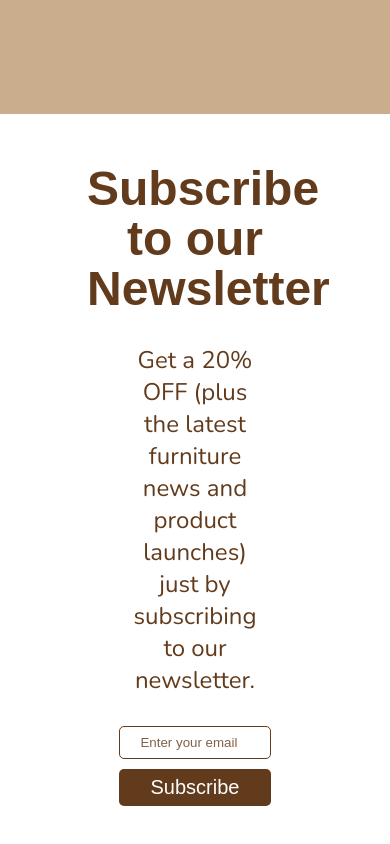
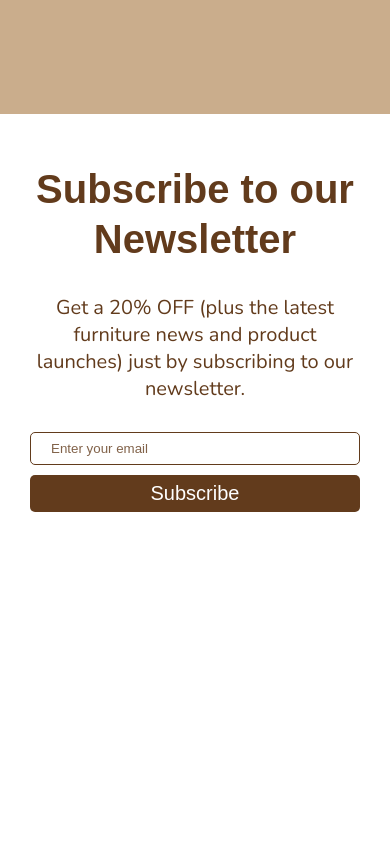
Before and after one commit to realLehre/woods, a website built with Parcel: page index.html in a window 390 px wide. Shown: the part 5965-6809 px from the top of the page. After the commit the page ends 6527 px from the top, so only its background shows below. Built offline with nearby package versions, Linux system fonts and the light colour scheme; a small style sheet from the web is missing; a web font is replaced by a local one.

Commit message:
completed newsletter section

```diff
--- a/src/scss/_screen.scss
+++ b/src/scss/_screen.scss
@@ -182,15 +182,10 @@
     }
 
     #newsletter {
-      max-width: 1400px;
-      padding: 0 60px;
-      margin-bottom: 50px;
+      padding: 0 30px;
     }
     .newsletter-container {
       width: 80%;
-      margin: 0 auto;
-      color: c.$maincolor;
-      text-align: center;
       & h4 {
         font-size: map-get(c.$font-sizes, section-heading-texts);
         @include c.secFont;
@@ -200,30 +195,17 @@
       & p {
         font-size: map-get(c.$font-sizes, main-contents);
         margin: 30px auto;
-        width: 60%;
+        width: 100%;
       }
 
       & form {
-        width: 70%;
+        width: 100%;
         @include c.flex(column);
-        margin: 0 auto;
 
         & input {
           width: 100%;
-          padding: 8px 20px;
-          outline: none;
-          border: 1.5px solid c.$maincolor;
-          border-radius: 5px;
-
-          &::placeholder {
-            color: c.$maincolor;
-            opacity: 0.8;
-          }
         }
         & button {
-          display: block;
-          background: c.$maincolor;
-          padding: 7px 30px;
           width: 100%;
           margin-left: 0px;
           margin-top: 10px;
@@ -508,6 +490,38 @@
         }
       }
     }
+
+    #newsletter {
+      padding: 0 30px;
+    }
+    .newsletter-container {
+      width: 100%;
+      & h4 {
+        font-size: map-get(c.$font-sizes, section-heading-texts-mobile);
+        @include c.secFont;
+        line-height: 50px;
+      }
+
+      & p {
+        font-size: map-get(c.$font-sizes, main-contents-mobile);
+        margin: 30px auto;
+        width: 100%;
+      }
+
+      & form {
+        width: 100%;
+        @include c.flex(column);
+
+        & input {
+          width: 100%;
+        }
+        & button {
+          width: 100%;
+          margin-left: 0px;
+          margin-top: 10px;
+        }
+      }
+    }
   }
 }
 
--- a/src/scss/main.scss
+++ b/src/scss/main.scss
@@ -515,10 +515,12 @@ body {
 }
 
 #newsletter {
-  padding: 0 30px;
+  max-width: 1400px;
+  padding: 0 60px;
+  margin-bottom: 50px;
 }
 .newsletter-container {
-  width: 80%;
+  width: 100%;
   margin: 0 auto;
   color: c.$maincolor;
   text-align: center;
@@ -531,7 +533,7 @@ body {
   & p {
     font-size: map-get(c.$font-sizes, main-contents);
     margin: 30px auto;
-    width: 100%;
+    width: 70%;
   }
 
   & form {
```
Also changed, not shown: 7 other files.
